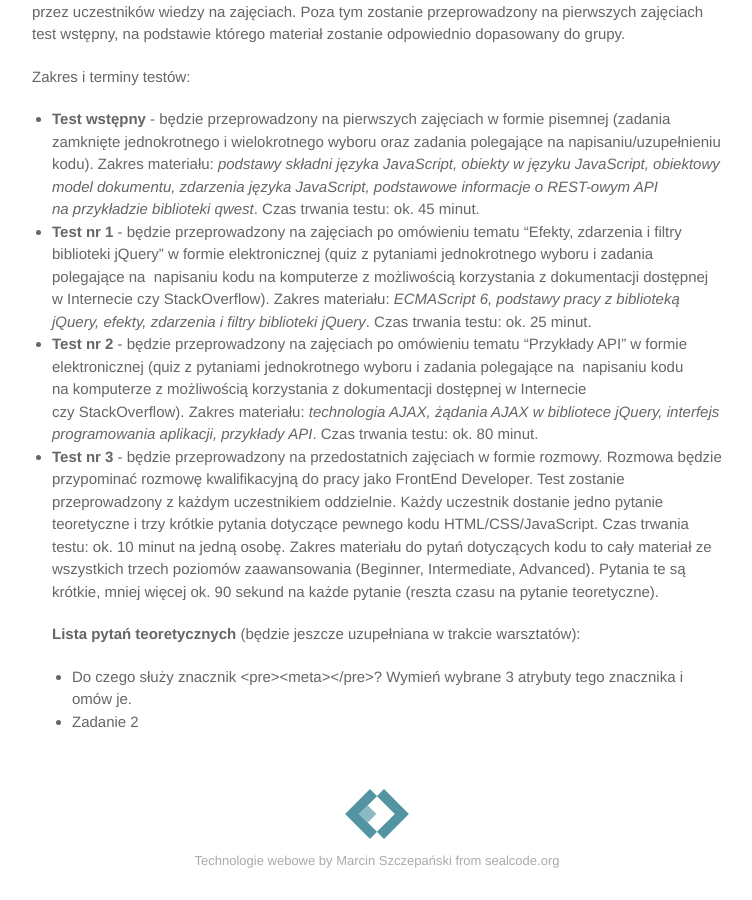
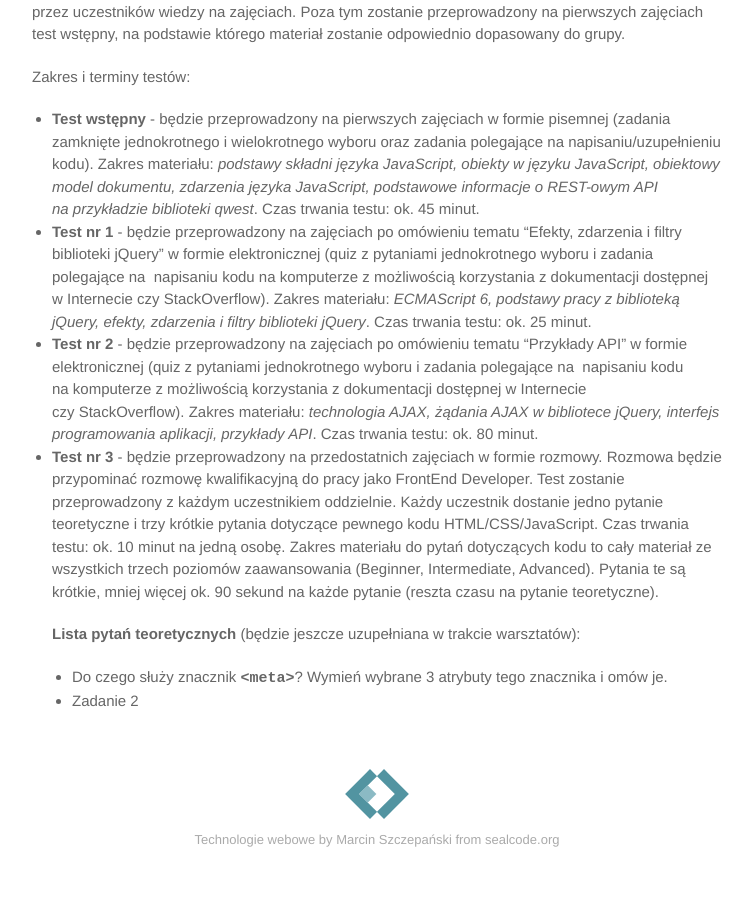
Before and after one commit to marcin-szczepanski/TWE, a Jekyll site: the page built from zajecia/2/informacje.md, in a window 1280 px wide and 900 px high, scrolled down 1007 px. Shown: the whole window, without its empty margins (263-1015 px from the left). Built offline with Jekyll 4.4.1, drawn with Linux system fonts in a browser that asks for light colours; some web fonts are replaced.

Commit message:
Update informacje.md

```diff
--- a/zajecia/2/informacje.md
+++ b/zajecia/2/informacje.md
@@ -45,5 +45,5 @@ Zakres i terminy testów:
 Zakres materiału do pytań dotyczących kodu to cały materiał ze wszystkich trzech poziomów zaawansowania (Beginner, Intermediate, Advanced). Pytania te są krótkie, mniej więcej ok. 90 sekund na każde pytanie (reszta czasu na pytanie teoretyczne).
 
 	**Lista pytań teoretycznych** (będzie jeszcze uzupełniana w trakcie warsztatów):
-	* Do czego służy znacznik <pre>&lt;meta&gt;</pre>? Wymień wybrane 3 atrybuty tego znacznika i omów je.
+	* Do czego służy znacznik <span class="preformat">&lt;meta&gt;</span>? Wymień wybrane 3 atrybuty tego znacznika i omów je.
 	* Zadanie 2
```
